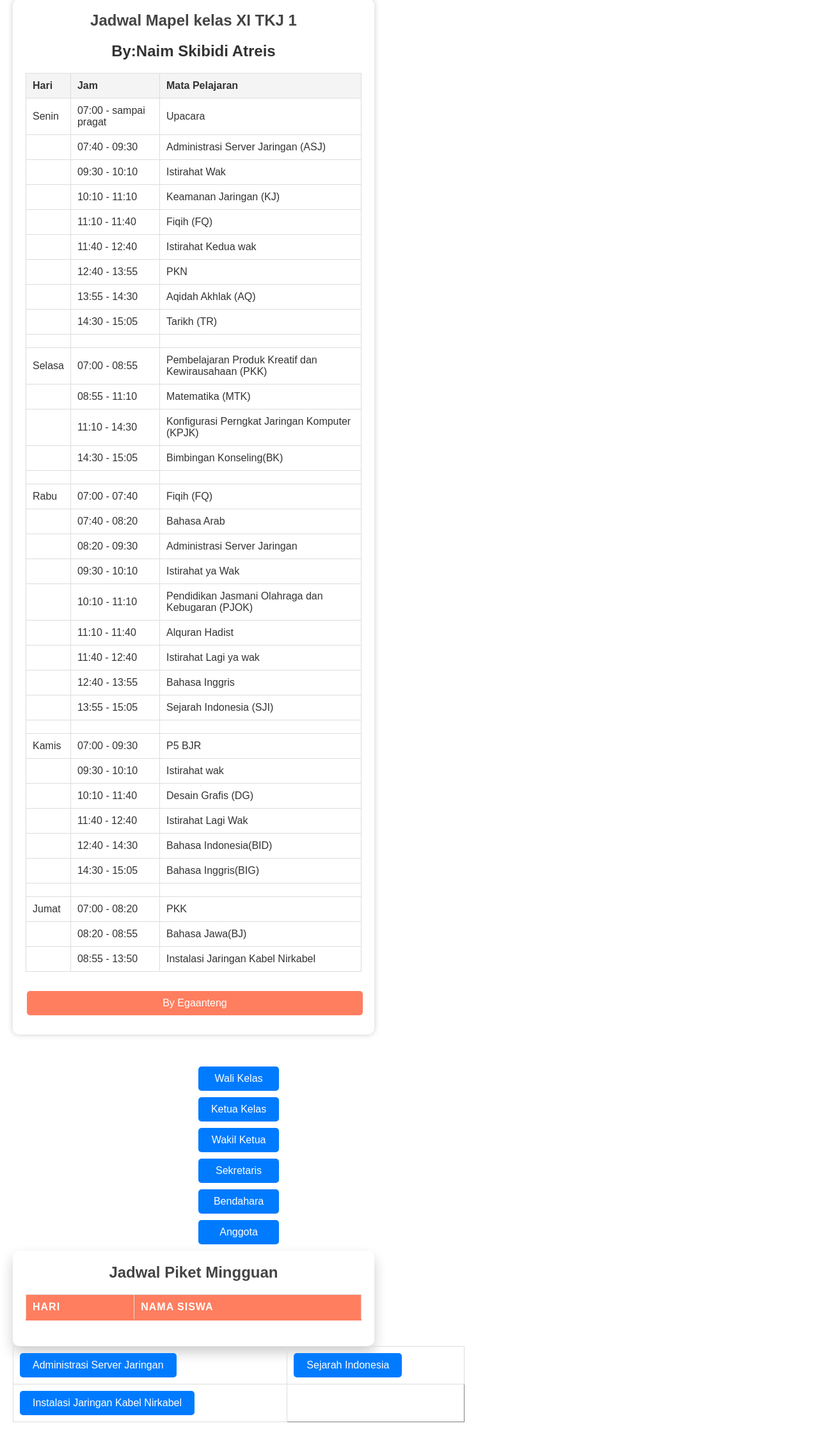
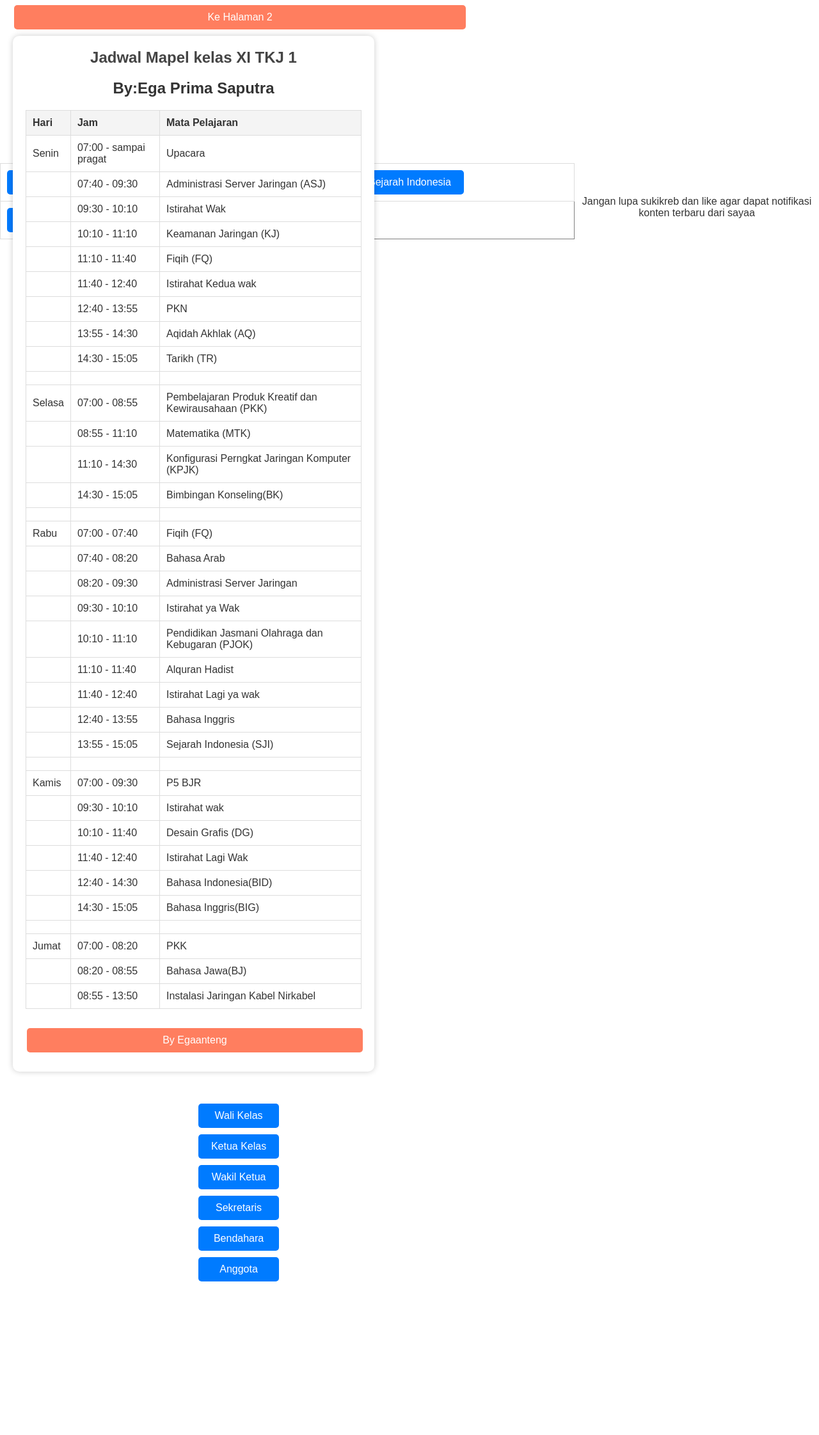
Before and after one commit to EgazCode/Filecodee, a plain HTML site: page Index.html in a window 1280 px wide. Shown: the part 126-2369 px from the top of the page at 64% size. After the commit the page ends 2139 px from the top, so only its background shows below. Drawn offline with Linux system fonts and the light colour scheme.

Commit message:
Egzzcode

```diff
--- a/Index.html
+++ b/Index.html
@@ -2,7 +2,7 @@
 <html lang="id">
 <head>
     <meta charset="UTF-8">
-    <meta name="viewport" content="width=device-width, initial-scale=0.4">
+    <meta name="viewport" content="width=device-width, initial-scale=0.7">
     <title>Jadwal Pelajaran Sekolah</title>
     <link rel="stylesheet" href="style.css">
     <div class="logo-container">
@@ -11,9 +11,10 @@
 </head>
 <body>
 
+<button id="goToPage2">Ke Halaman 2</button>
     <div class="container">
         <h1>Jadwal Mapel kelas XI TKJ 1</h1>
-        <h2>By:Naim Skibidi Atreis</h2>
+        <h2>By:Ega Prima Saputra</h2>
         <table id="schedule">
             <thead>
                 <tr>
@@ -249,23 +250,14 @@
             </li>
         </ul>
     </div>
-<div class="schedule-container">
-        <h1>Jadwal Piket Mingguan</h1>
-        <table class="schedule-table">
-            <thead>
-                <tr>
-                    <th>Hari</th>
-                    <th>Nama Siswa</th>
-                </tr>
-            </thead>
-            <tbody id="schedule-body">
-                <!-- Baris jadwal akan diisi oleh JavaScript -->
+
+            <script src="Script.js"></script>
             </tbody>
         </table>
     </div>
     <table border="1">
   <tr>
-    <td><a href="https://www.smkmutucikampek.sch.id/amp/administrasi-sistem-jaringan-asj/" class="tombol">Administrasi Server Jaringan</a></td>
+    <td><a href="https://smkautomatsuda.sch.id/read/78/administrasi-sistem-jaringan-kelas-xi" class="tombol">Administrasi Server Jaringan</a></td>
     <td><a href="https://www.kemdikbud.go.id/main/blog/2024/02/mendikbudristek-dukung-program-sji-dan-implementasi-praktisi-mengajar-di-bidang-jurnalisme#:~:text=SJI%20merupakan%20program%20yang%20diinisiasi,mengapresiasi%20terselenggaranya%20kembali%20program%20SJI." class="tombol">Sejarah Indonesia</a></td>
   </tr>
   <tr>
@@ -273,7 +265,12 @@
   </tr>
 </table>
 
+    <script src="Script.js"></script>
 
-    <script src="Script.js"></script>
+<link href="Styles.css" rel="stylesheet">
+<div class="marquee-container">
+        <div class="marquee">
+            Jangan lupa sukikreb dan like agar dapat notifikasi konten terbaru dari sayaa
+        </div>
 </body>
 </html>
--- a/Script.js
+++ b/Script.js
@@ -1,3 +1,15 @@
+
+// Memuat jadwal ketika halaman di-load
+window.onload = loadSchedule;
+
+document.getElementById('goToPage2')?.addEventListener('click', function() {
+    window.location.href = 'Page2.html';
+});
+
+document.getElementById('goToPage1')?.addEventListener('click', function() {
+    window.location.href = 'index.html';
+});
+
 document.getElementById('register-form').addEventListener('submit', function(event) {
     event.preventDefault();
     const username = document.getElementById('reg-username').value;
@@ -80,6 +92,3 @@ function loadSchedule() {
         scheduleBody.appendChild(row);
     });
 }
-
-// Memuat jadwal ketika halaman di-load
-window.onload = loadSchedule;
--- a/Style.css
+++ b/Style.css
@@ -348,3 +348,15 @@ header {
     width: 100px;
     height: auto;
 }
+
+body {
+    font-family: Arial, sans-serif;
+    text-align: center;
+    margin-top: 50px;
+}
+
+button {
+    padding: 10px 20px;
+    font-size: 16px;
+    cursor: pointer;
+}
```
